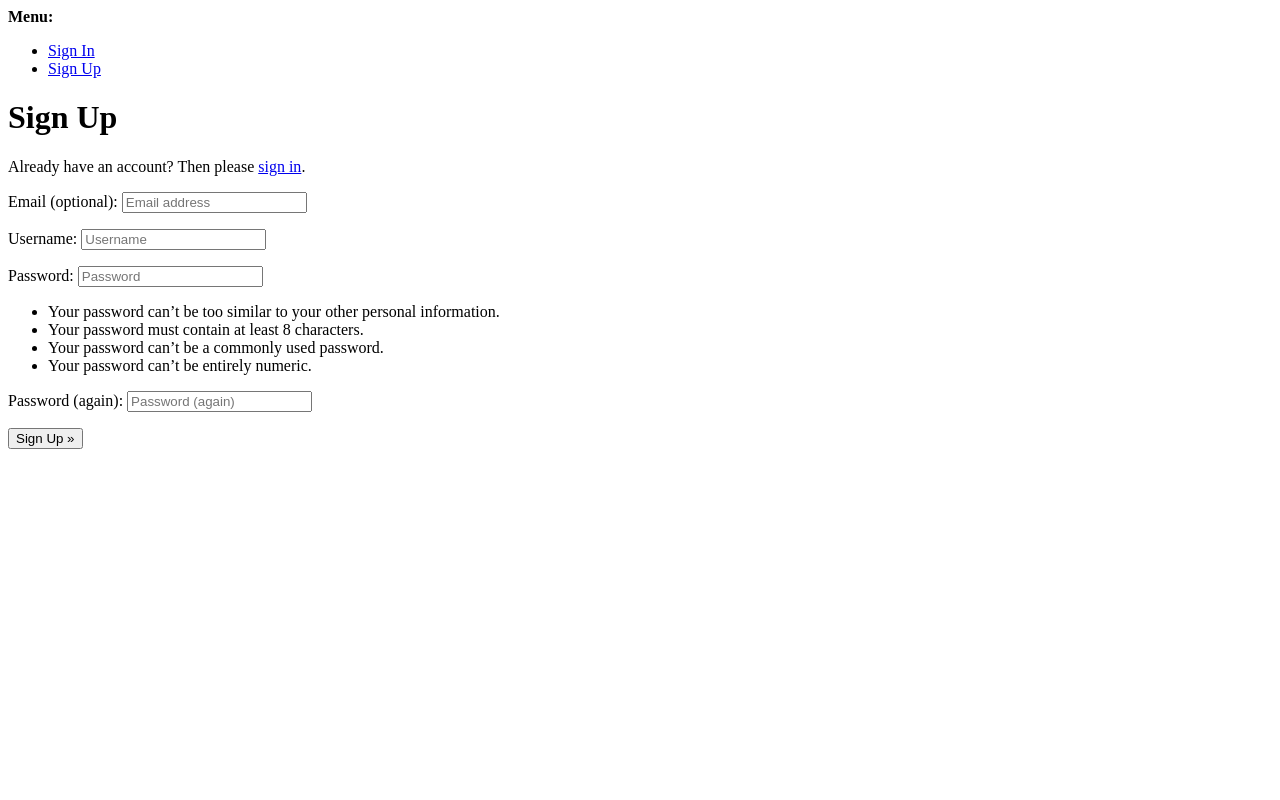
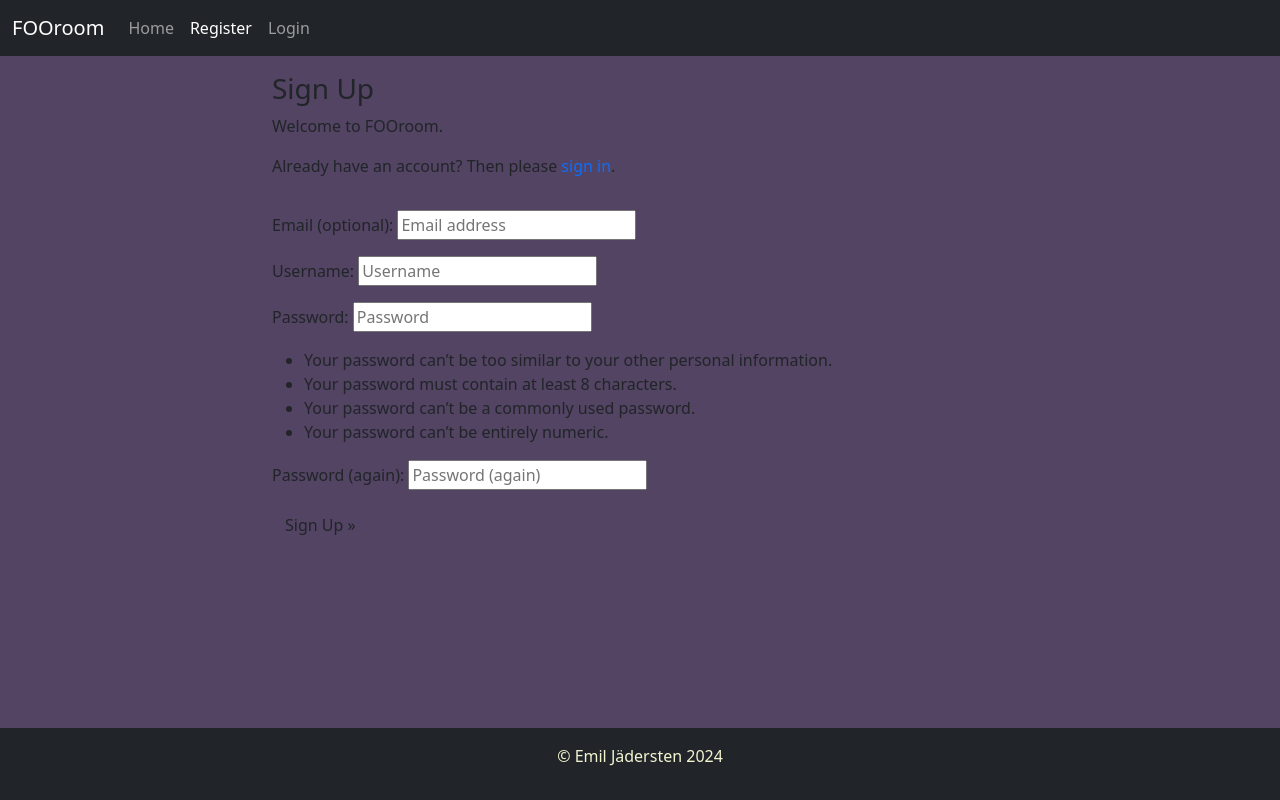
Before and after one commit to EmilionR/django-pp4, a Django app: page /accounts/signup/ in a window 1280 px wide. Run offline with Django 4.2, Linux system fonts and the light colour scheme; parts of the project's set-up code (start-up, migrations or seed data) failed here and were passed over.

Commit message:
Style sign-up page

```diff
--- a/fooroom/settings.py
+++ b/fooroom/settings.py
@@ -28,7 +28,7 @@ TEMPLATES_DIR = os.path.join(BASE_DIR, 'templates')
 SECRET_KEY = os.environ.get("SECRET_KEY")
 
 # SECURITY WARNING: don't run with debug turned on in production!
-DEBUG = True
+DEBUG = False
 
 ALLOWED_HOSTS = [
     '127.0.0.1',
--- a/templates/account/base.html
+++ b/templates/account/base.html
@@ -8,7 +8,7 @@
     {% block extra_head %}
     {% endblock extra_head %}
   </head>
-  <body>
+  <body class="bg-shade">
     {% block body %}
 
     {% if messages %}
--- a/templates/account/signup.html
+++ b/templates/account/signup.html
@@ -1,21 +1,33 @@
-{% extends "account/base.html" %}
+{% extends "base.html" %}
 
 {% load i18n %}
 
 {% block head_title %}{% trans "Signup" %}{% endblock head_title %}
 
 {% block content %}
-<h1>{% trans "Sign Up" %}</h1>
-
-<p>{% blocktrans %}Already have an account? Then please <a href="{{ login_url }}">sign in</a>.{% endblocktrans %}</p>
-
+<div class="container">
+  <div class="row">
+    <div class="col-md-8 mt-3 offset-md-2">
+      <h3>{% trans "Sign Up" %}</h3>
+      <p>Welcome to FOOroom.</p>
+      <p>{% blocktrans %}
+        Already have an account? Then please <a class="link" href="{{ login_url }}">sign in</a>.
+        {% endblocktrans %}
+      </p>
+    </div>
+  </div>
+  <div class="row">
+    <div class="col-md-8 mt-3 offset-md-2">
       <form class="signup" id="signup_form" method="post" action="{% url 'account_signup' %}">
         {% csrf_token %}
         {{ form.as_p }}
         {% if redirect_field_value %}
         <input type="hidden" name="{{ redirect_field_name }}" value="{{ redirect_field_value }}" />
         {% endif %}
-  <button type="submit">{% trans "Sign Up" %} &raquo;</button>
+        <button class="btn btn-signup" type="submit">{% trans "Sign Up" %} &raquo;</button>
       </form>
+    </div>
+  </div>
+</div>
 
 {% endblock content %}
--- a/templates/base.html
+++ b/templates/base.html
@@ -24,7 +24,7 @@
         integrity="sha384-+0n0xVW2eSR5OomGNYDnhzAbDsOXxcvSN1TPprVMTNDbiYZCxYbOOl7+AMvyTG2x" crossorigin="anonymous">
 
     <!-- Custom CSS -->
-    <link rel="stylesheet" href="../static/css/style.css">
+    <link rel="stylesheet" href="static/css/style.css">
 
 </head>
 
```
Lines whose indentation alone changed are shown as unchanged.
